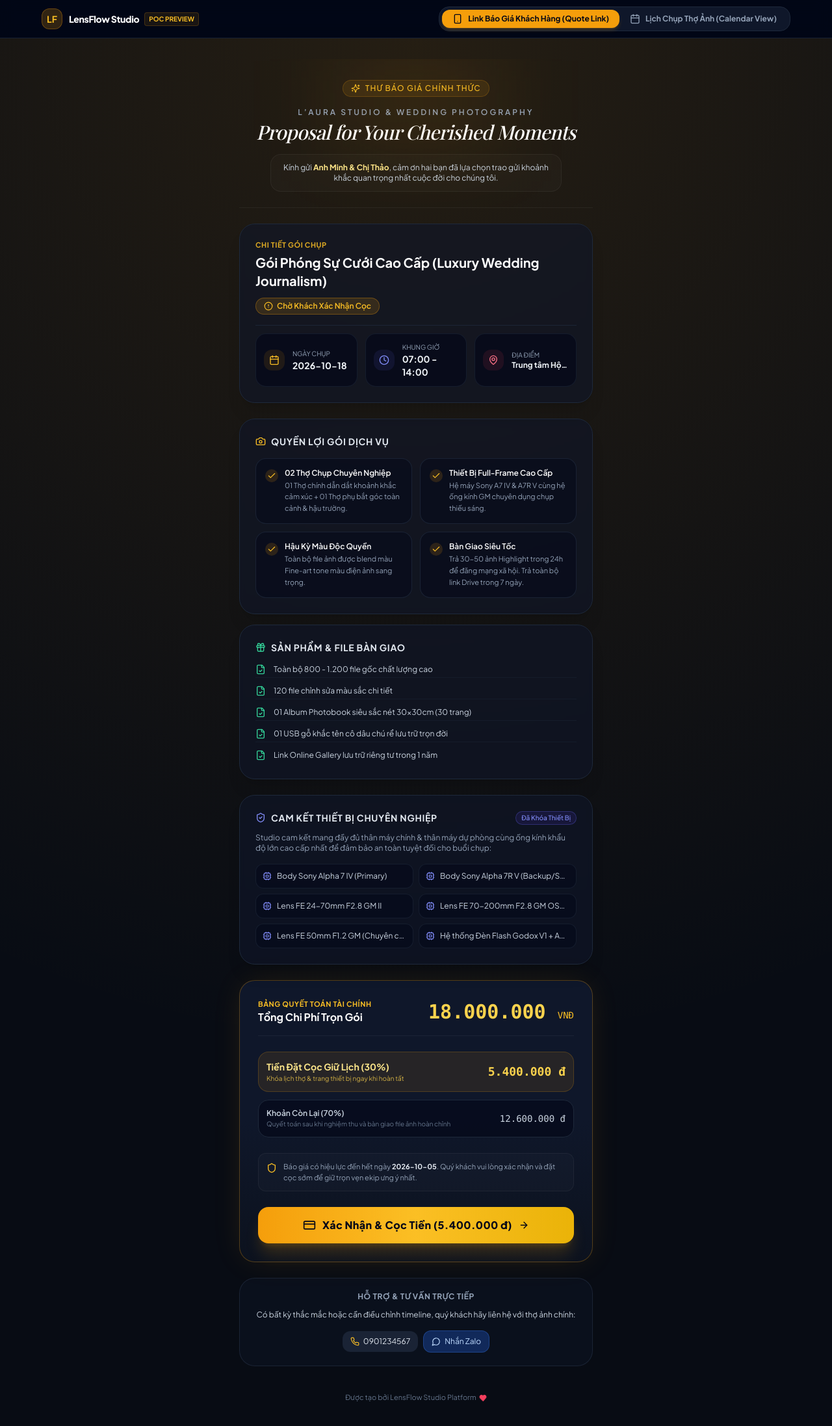
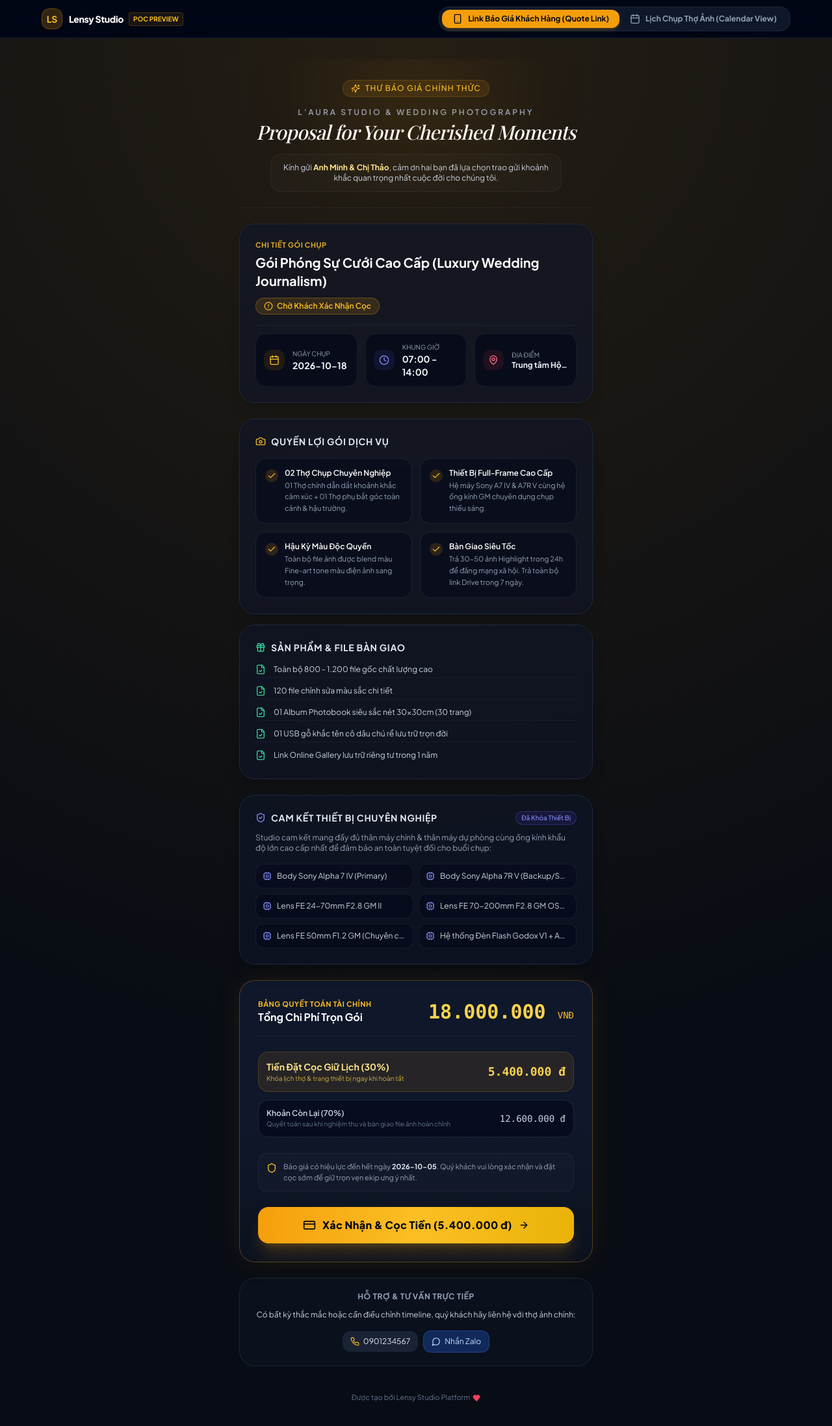
Before and after one commit to johnnylongho/lensy-crm, a React (Vite) app in the folder frontend/: page / in a window 1280 px wide. Shown: the top 2194 px of the page at 65% size. Built offline with nearby package versions, Linux system fonts and the light colour scheme; a web font is replaced by a local one.

Commit message:
Doi ten thuong hieu du an sang Lensy va cap nhat file batch

```diff
--- a/frontend/package.json
+++ b/frontend/package.json
@@ -1,5 +1,5 @@
 {
-  "name": "lensflow-frontend",
+  "name": "lensy-frontend",
   "private": true,
   "version": "1.0.0",
   "type": "module",
--- a/frontend/src/App.tsx
+++ b/frontend/src/App.tsx
@@ -29,12 +29,12 @@ export function App() {
         <div className="max-w-6xl mx-auto flex flex-wrap items-center justify-between gap-3">
           <div className="flex items-center gap-2.5">
             <div className="w-8 h-8 rounded-xl bg-amber-500/20 text-amber-400 border border-amber-500/30 flex items-center justify-center font-bold text-sm">
-              LF
+              LS
             </div>
             <div>
               <div className="flex items-center gap-2">
                 <span className="font-extrabold text-sm text-white tracking-tight">
-                  LensFlow Studio
+                  Lensy Studio
                 </span>
                 <span className="text-[10px] uppercase font-bold px-1.5 py-0.5 rounded bg-amber-500/10 text-amber-400 border border-amber-500/20">
                   PoC Preview
--- a/frontend/src/components/quote/QuoteView.tsx
+++ b/frontend/src/components/quote/QuoteView.tsx
@@ -83,7 +83,7 @@ export const QuoteView: React.FC<Props> = ({ initialQuote, onQuoteStatusChange }
 
         {/* Footer Note */}
         <div className="text-center py-4 text-[11px] text-slate-500 flex items-center justify-center gap-1">
-          <span>Được tạo bởi LensFlow Studio Platform</span>
+          <span>Được tạo bởi Lensy Studio Platform</span>
           <Heart className="w-3 h-3 text-rose-500 inline fill-rose-500" />
         </div>
       </div>
--- a/package.json
+++ b/package.json
@@ -1,8 +1,8 @@
 {
-  "name": "lensflow-monorepo",
+  "name": "lensy-crm",
   "version": "0.1.0",
   "private": true,
-  "description": "LensFlow - All-in-one Smart CRM for Freelance Photographers & Boutique Studios",
+  "description": "Lensy - All-in-one Smart CRM for Freelance Photographers & Boutique Studios",
   "workspaces": [
     "packages/*",
     "apps/*"
```
Also changed, not shown: frontend/index.html (+1 -1 lines), 2 other files (tests, documents, lock files or other folders).
